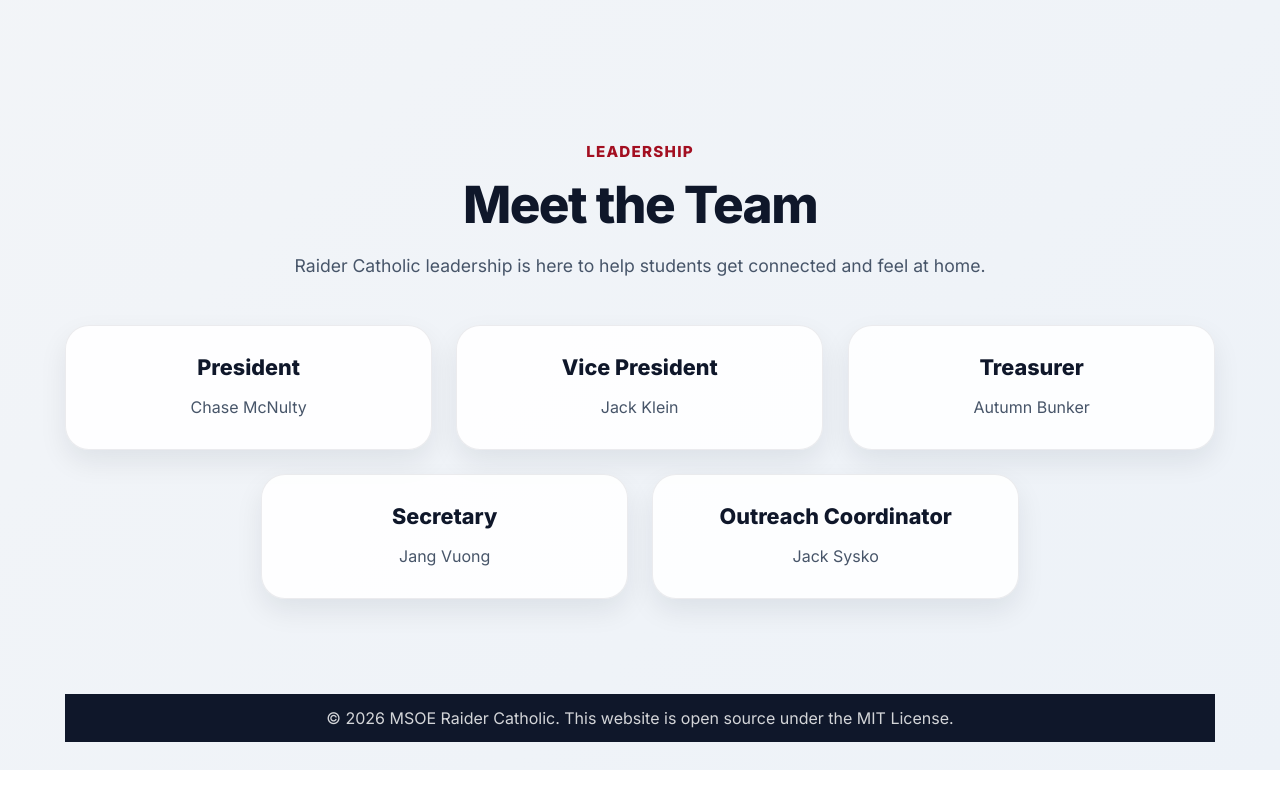
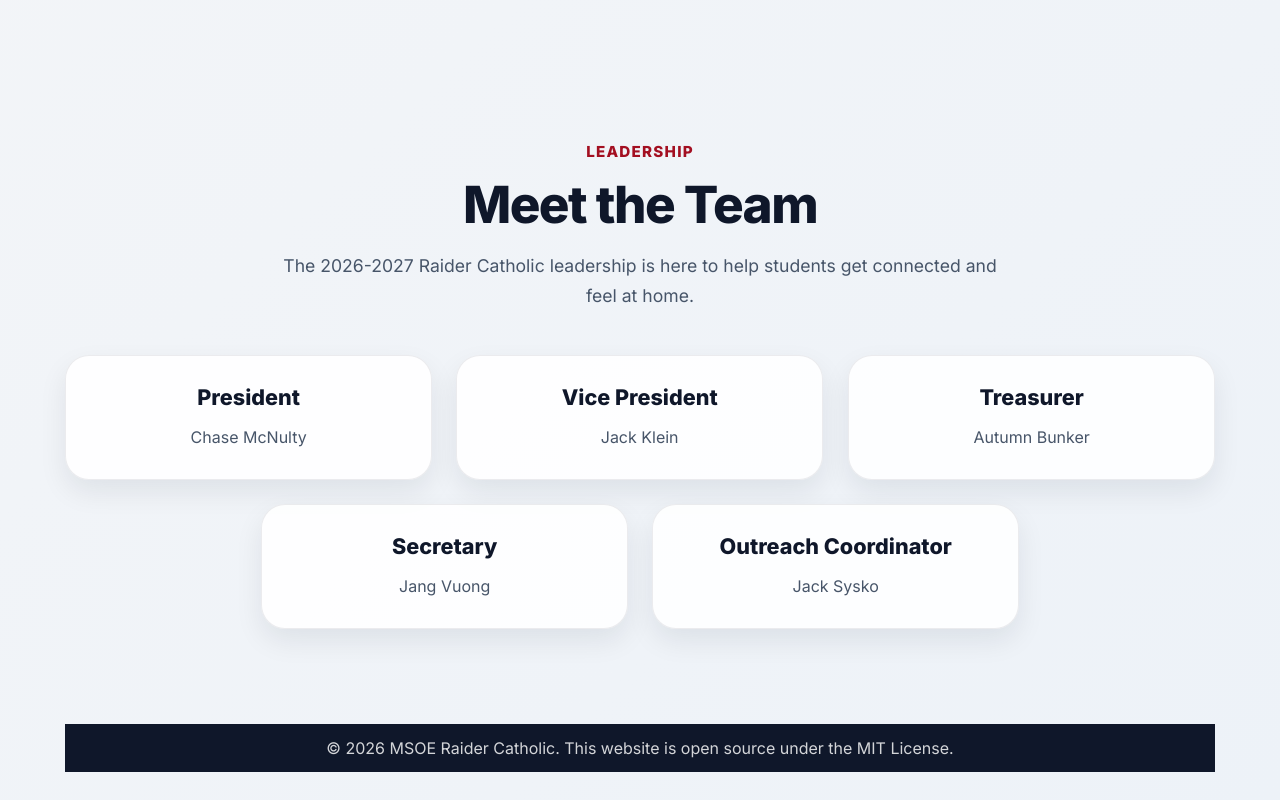
Before and after one commit to BlandHotSauce/Raider-Catholic, a plain HTML site: page index.html in a window 1280 px wide. Shown: the part 3632-4432 px from the top of the page. Before the commit the page ends 4402 px from the top, so only its background shows below. Drawn offline with Linux system fonts and the light colour scheme.

Commit message:
Added Leadership Year

```diff
--- a/index.html
+++ b/index.html
@@ -288,7 +288,7 @@
           <p class="section-label">Leadership</p>
           <h2>Meet the Team</h2>
           <p class="section-subtitle">
-            Raider Catholic leadership is here to help students get connected and feel at home.
+            The 2026-2027 Raider Catholic leadership is here to help students get connected and feel at home.
           </p>
         </div>
 
```
